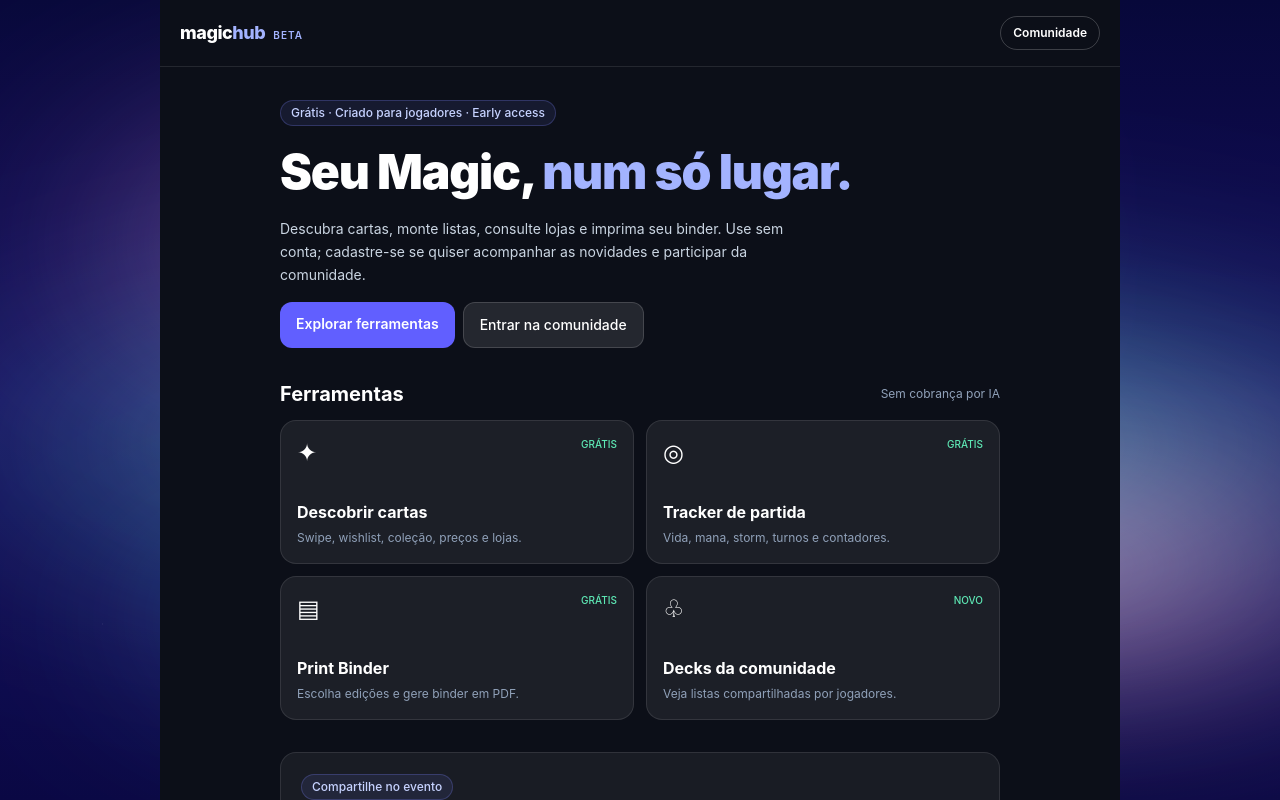
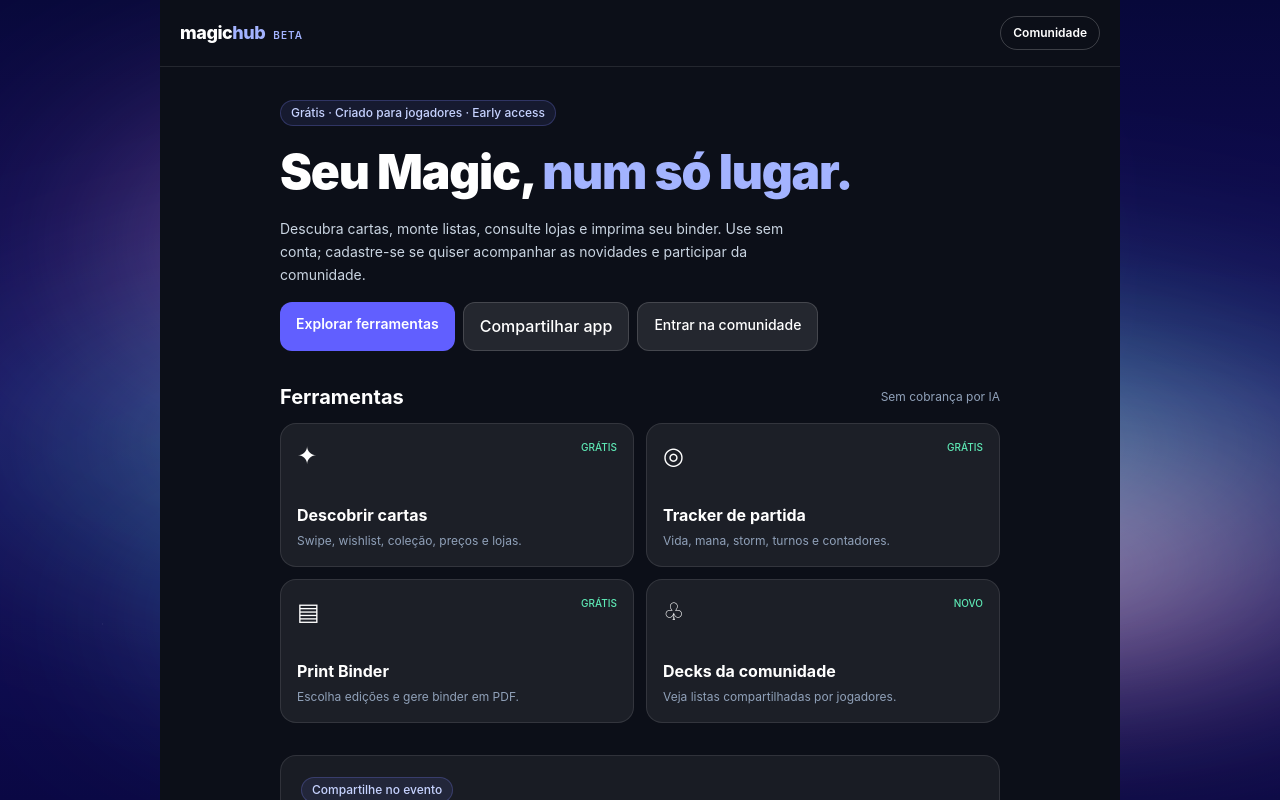
Before and after one commit to efddrsn/mtg-tracker, a React (Vite) app: page / in a window 1280 px wide. Built offline with nearby package versions, Linux system fonts and the light colour scheme.

Commit message:
feat(event): add first-class app sharing from landing page

```diff
--- a/src/pages/EventHub.tsx
+++ b/src/pages/EventHub.tsx
@@ -45,6 +45,16 @@
   const [shareStatus, setShareStatus] = useState('');
   const [shareUrl, setShareUrl] = useState('');
   const [busy, setBusy] = useState(false);
+  const [hubShareStatus, setHubShareStatus] = useState('');
+  async function shareHub() {
+    const url = window.location.origin + '/';
+    if (navigator.share) {
+      try { await navigator.share({ title: 'Magic Hub — ferramentas gratuitas de MTG', url }); return; }
+      catch (e) { if ((e as Error).name === 'AbortError') return; }
+    }
+    try { await navigator.clipboard.writeText(url); setHubShareStatus('Link do Magic Hub copiado!'); }
+    catch { setHubShareStatus(url); }
+  }
 
   async function register(e: FormEvent<HTMLFormElement>) {
     e.preventDefault();
@@ -95,7 +105,7 @@
         <Pill>Grátis · Criado para jogadores · Early access</Pill>
         <h1 className="text-4xl font-black leading-tight tracking-tight sm:text-5xl">Seu Magic, <span className="text-indigo-300">num só lugar.</span></h1>
         <p className="max-w-lg text-sm leading-relaxed text-slate-300">Descubra cartas, monte listas, consulte lojas e imprima seu binder. Use sem conta; cadastre-se se quiser acompanhar as novidades e participar da comunidade.</p>
-        <div className="flex flex-wrap gap-2"><a href="#apps" className={button}>Explorar ferramentas</a><a href="#cadastro" className={ghost}>Entrar na comunidade</a></div>
+        <div className="flex flex-wrap gap-2"><a href="#apps" className={button}>Explorar ferramentas</a><button type="button" onClick={() => void shareHub()} className={ghost}>Compartilhar app</button><a href="#cadastro" className={ghost}>Entrar na comunidade</a></div>{hubShareStatus && <p className="break-all text-xs text-indigo-300" role="status">{hubShareStatus}</p>}
       </section>
       <section id="apps" className="space-y-3">
         <div className="flex items-center justify-between"><h2 className="text-xl font-bold">Ferramentas</h2><span className="text-xs text-slate-400">Sem cobrança por IA</span></div>
```
